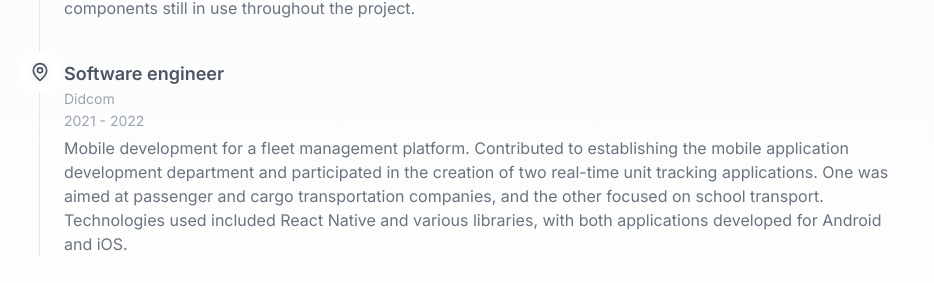
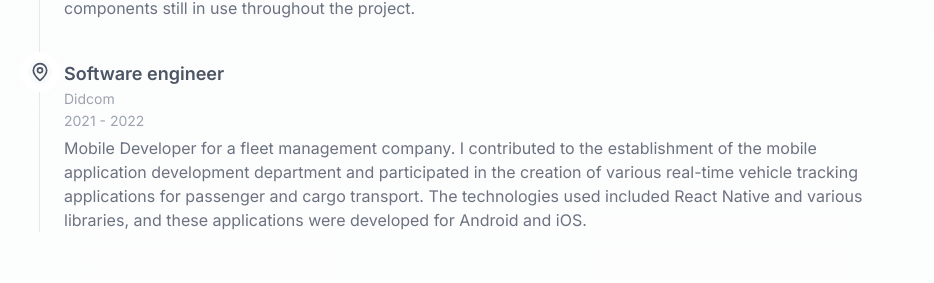
Before and after one commit to angeleduardogj/my-portfolio, a Next.js app: page / in a window 1280 px wide. Shown: the part 840-1123 px from the top of the page, without its empty margins (169-1103 px from the left). Built offline with nearby package versions, Linux system fonts and the light colour scheme.

Commit message:
Changes in Logisoft project and didcom description

```diff
--- a/components/Projects.tsx
+++ b/components/Projects.tsx
@@ -30,7 +30,7 @@ export default function Projects() {
       alt: "logistic",
       techs: ['React', 'Node.js', 'Express', 'PostgreSQL', 'MongoDB'],
       name: "logisoft",
-      description: "Mobile Developer for a fleet management company. I contributed to the establishment of the mobile application development department and participated in the creation of various real-time vehicle tracking applications for passenger and cargo transport. The technologies used included React Native and various libraries, and these applications were developed for Android and iOS.",
+      description: "This project focuses on logistics and fleet management, providing a platform that covers both transportation management and logistics in companies. It allows real-time monitoring and optimization of vehicle fleets while also improving efficiency in inventory management, product movement, and operational coordination within the company.\n\nWith a focus on automation, data analysis, and resource optimization, the system helps reduce costs, improve safety, and ensure more agile and efficient logistics, both for transportation and operations in the company.",
       url:'',
     },
     {
--- a/contexts/LanguageContext.tsx
+++ b/contexts/LanguageContext.tsx
@@ -34,7 +34,7 @@ const translations :any = {
     'experienceItem3Title': 'Software engineer',
     'experienceItem3Work': 'Didcom',
     'experienceItem3Date': '2021 - 2022',
-    'experienceItem3Description': 'Mobile development for a fleet management platform. Contributed to establishing the mobile application development department and participated in the creation of two real-time unit tracking applications. One was aimed at passenger and cargo transportation companies, and the other focused on school transport. Technologies used included React Native and various libraries, with both applications developed for Android and iOS.',
+    'experienceItem3Description': "Mobile Developer for a fleet management company. I contributed to the establishment of the mobile application development department and participated in the creation of various real-time vehicle tracking applications for passenger and cargo transport. The technologies used included React Native and various libraries, and these applications were developed for Android and iOS.",
   },
   es: {
     'darkMode': 'Modo Oscuro',
```
